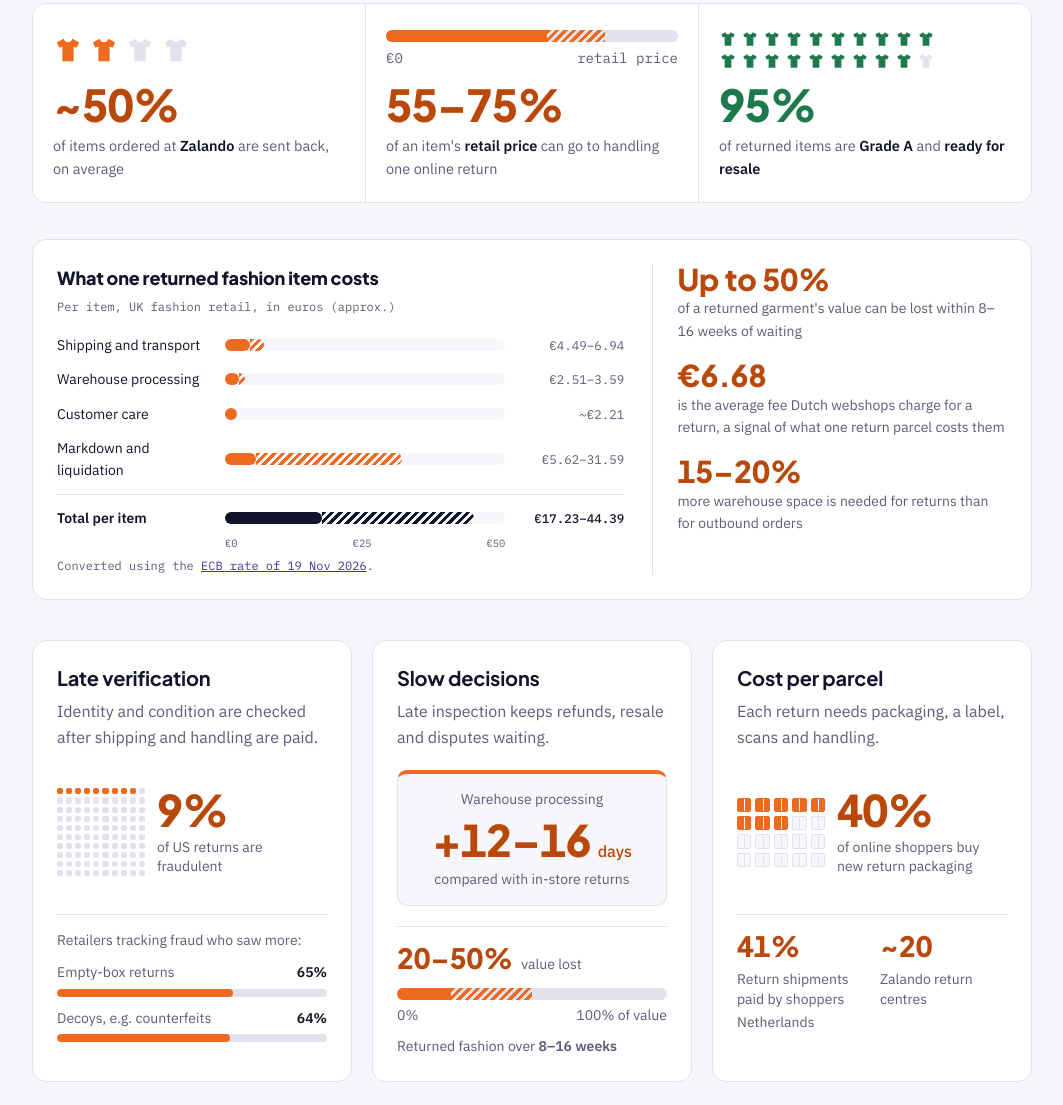
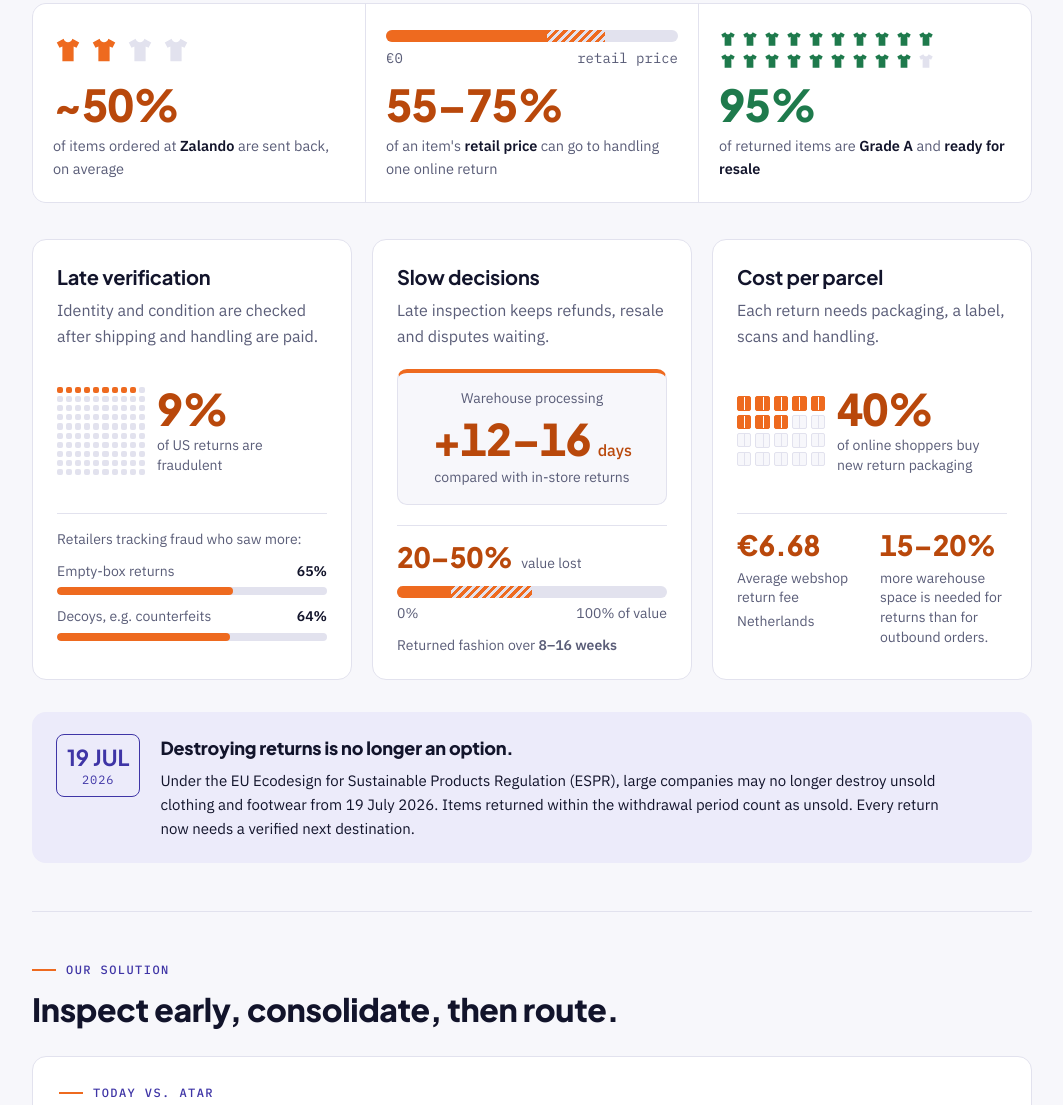
Before and after one commit to malekzahedi/atar-site, a plain HTML site: page index.html in a window 1280 px wide. Shown: the part 1054-2159 px from the top of the page, without its empty margins (108-1171 px from the left). Drawn offline with Linux system fonts and the light colour scheme.

Commit message:
Merge return cost figures into problem cards

```diff
--- a/index.html
+++ b/index.html
@@ -186,7 +186,7 @@ section { padding-block: 48px; border-top: 1px solid var(--line); }
 .problem-facts > div { min-width: 0; display: flex; flex-direction: column-reverse; justify-content: flex-end; gap: 8px; }
 .problem-facts dt { font-size: .875rem; line-height: 1.4; color: var(--muted); }
 .problem-facts dt span { display: block; margin-top: 4px; }
-.problem-facts dd { margin: 0; font-family: var(--font-display); font-size: 1.75rem; line-height: 1.1; font-weight: 800; color: var(--orange-ink); font-variant-numeric: tabular-nums; }
+.problem-facts dd { margin: 0; font-family: var(--font-display); font-size: clamp(1.5rem, 2.4vw, 1.75rem); line-height: 1.1; font-weight: 800; color: var(--orange-ink); font-variant-numeric: tabular-nums; white-space: nowrap; }
 
 /* Problem stats */
 .stats { display: grid; grid-template-columns: repeat(3, minmax(0, 1fr)); gap: 1px; margin-bottom: 36px; background: var(--line); border: 1px solid var(--line); border-radius: 14px; overflow: hidden; }
@@ -208,29 +208,6 @@ section { padding-block: 48px; border-top: 1px solid var(--line); }
 .range .ticks { display: flex; justify-content: space-between; font-family: var(--font-mono); font-size: .875rem; color: var(--muted); }
 .range .ticks span { font: inherit; }
 
-
-/* Cost per returned item */
-.costs { margin-bottom: 40px; display: grid; grid-template-columns: 1.6fr 1fr; gap: 28px; background: var(--surface); border: 1px solid var(--line); border-radius: 14px; padding: 24px; }
-.costs > * { min-width: 0; }
-.costs h3 { font-size: 18px; font-weight: 800; }
-.costs .sub { font-family: var(--font-mono); font-size: 12px; color: var(--muted); margin-top: 4px; }
-.crows { margin: 18px 0 0; padding: 0; list-style: none; display: grid; gap: 12px; }
-.crow { display: grid; grid-template-columns: minmax(0, 11em) 1fr 7.5em; gap: 14px; align-items: center; font-size: 14px; }
-.crow .lab { color: var(--ink); }
-.crow .val { font-family: var(--font-mono); font-size: 12.5px; text-align: right; font-variant-numeric: tabular-nums; color: var(--muted); }
-.crow .bar { position: relative; height: 12px; border-radius: 999px; background: var(--bg); }
-.crow .bar i { position: absolute; top: 0; bottom: 0; left: 0; border-radius: 999px; background: var(--orange); }
-.crow .bar i + i { left: auto; border-radius: 0 999px 999px 0; background: repeating-linear-gradient(135deg, var(--orange) 0 3px, transparent 3px 6px); }
-.crow.total { padding-top: 12px; border-top: 1px solid var(--line); font-weight: 600; }
-.crow.total .val { color: var(--ink); font-weight: 500; }
-.crow.total .bar i { background: var(--ink); }
-.crow.total .bar i + i { background: repeating-linear-gradient(135deg, var(--ink) 0 3px, transparent 3px 6px); }
-.scale { display: grid; grid-template-columns: minmax(0, 11em) 1fr 7.5em; gap: 14px; margin-top: 6px; font-size: 14px; }
-.scale span { grid-column: 2; display: flex; justify-content: space-between; font-family: var(--font-mono); font-size: 10.5px; color: var(--muted); }
-.costs aside { display: grid; gap: 18px; align-content: start; border-left: 1px solid var(--line); padding-left: 24px; }
-.costs aside div { display: grid; gap: 2px; }
-.costs aside b { font-family: var(--font-display); font-weight: 800; font-size: 30px; line-height: 1.05; color: var(--orange-ink); font-variant-numeric: tabular-nums; }
-.costs aside span { font-size: 14px; color: var(--muted); }
 
 /* Consolidation */
 .consol { margin-top: 40px; background: var(--surface); border: 1px solid var(--line); border-radius: 14px; padding: 26px; display: grid; gap: 22px; }
@@ -393,8 +370,6 @@ footer { padding-block: 28px 40px; border-top: 1px solid var(--line); color: var
   .pilot-plan { grid-template-columns: 120px minmax(0, 1fr); gap: 20px; }
   .stats { grid-template-columns: repeat(2, 1fr); }
   .stats > div:last-child { grid-column: 1 / -1; }
-  .costs { grid-template-columns: 1fr; }
-  .costs aside { border-left: 0; padding-left: 0; border-top: 1px solid var(--line); padding-top: 18px; grid-template-columns: repeat(3, 1fr); }
   .compare { grid-template-columns: 1fr; }
   .arrow { justify-self: center; transform: rotate(90deg); }
   .problem { grid-template-columns: 1fr; }
@@ -420,11 +395,7 @@ footer { padding-block: 28px 40px; border-top: 1px solid var(--line); color: var
   .problem, .values-grid, .team, .track, .stats { grid-template-columns: 1fr; }
   .problem-card { padding: 20px; }
   .callout { grid-template-columns: 1fr; }
-  .costs, .consol { padding: 20px 16px; }
-  .costs aside { grid-template-columns: 1fr; }
-  .crow, .scale { grid-template-columns: 1fr 6.5em; row-gap: 4px; }
-  .crow .lab { grid-column: 1 / -1; }
-  .scale span { grid-column: 1; }
+  .consol { padding: 20px 16px; }
   .value-card h3 { min-height: 0; font-size: 1.125rem; }
   .callout .date { justify-self: start; }
   .track { padding: 24px; gap: 20px; }
@@ -507,28 +478,6 @@ footer { padding-block: 28px 40px; border-top: 1px solid var(--line); color: var
       </div>
     </div>
 
-    <div class="costs">
-      <div>
-        <h3>What one returned fashion item costs</h3>
-        <div class="sub">Per item, UK fashion retail, in euros (approx.)</div>
-        <!-- GBP amounts divided by 0.83581: ECB reference rate, 19 Nov 2026. Chart maximum: EUR 50. -->
-        <ul class="crows">
-          <li class="crow"><span class="lab">Shipping and transport</span><span class="bar" aria-hidden="true"><i style="width:9.0%"></i><i style="left:9.0%;width:4.9%"></i></span><span class="val">€4.49–6.94</span></li>
-          <li class="crow"><span class="lab">Warehouse processing</span><span class="bar" aria-hidden="true"><i style="width:5.0%"></i><i style="left:5.0%;width:2.2%"></i></span><span class="val">€2.51–3.59</span></li>
-          <li class="crow"><span class="lab">Customer care</span><span class="bar" aria-hidden="true"><i style="width:4.4%"></i></span><span class="val">~€2.21</span></li>
-          <li class="crow"><span class="lab">Markdown and liquidation</span><span class="bar" aria-hidden="true"><i style="width:11.2%"></i><i style="left:11.2%;width:51.9%"></i></span><span class="val">€5.62–31.59</span></li>
-          <li class="crow total"><span class="lab">Total per item</span><span class="bar" aria-hidden="true"><i style="width:34.5%"></i><i style="left:34.5%;width:54.3%"></i></span><span class="val">€17.23–44.39</span></li>
-        </ul>
-        <div class="scale" aria-hidden="true"><span><em style="font-style:normal">€0</em><em style="font-style:normal">€25</em><em style="font-style:normal">€50</em></span></div>
-        <div class="sub">Converted using the <a href="https://www.ecb.europa.eu/stats/policy_and_exchange_rates/euro_reference_exchange_rates/html/eurofxref-graph-gbp.en.html">ECB rate of 19 Nov 2026</a>.</div>
-      </div>
-      <aside>
-        <div><b>Up to 50%</b><span>of a returned garment's value can be lost within 8–16 weeks of waiting</span></div>
-        <div><b>€6.68</b><span>is the average fee Dutch webshops charge for a return, a signal of what one return parcel costs them</span></div>
-        <div><b>15–20%</b><span>more warehouse space is needed for returns than for outbound orders</span></div>
-      </aside>
-    </div>
-
     <div class="problem">
       <article class="problem-card">
         <div class="problem-card-header">
@@ -573,8 +522,8 @@ footer { padding-block: 28px 40px; border-top: 1px solid var(--line); color: var
           <div class="problem-primary-copy"><b class="problem-number">40%</b><span class="problem-caption">of online shoppers buy new return packaging</span></div>
         </div>
         <dl class="problem-secondary problem-facts">
-          <div><dt>Return shipments paid by shoppers<span>Netherlands</span></dt><dd>41%</dd></div>
-          <div><dt>Zalando return centres</dt><dd>~20</dd></div>
+          <div><dt>Average webshop return fee<span>Netherlands</span></dt><dd>€6.68</dd></div>
+          <div><dt>more warehouse space is needed for returns than for outbound orders.</dt><dd>15–20%</dd></div>
         </dl>
       </article>
     </div>
```
